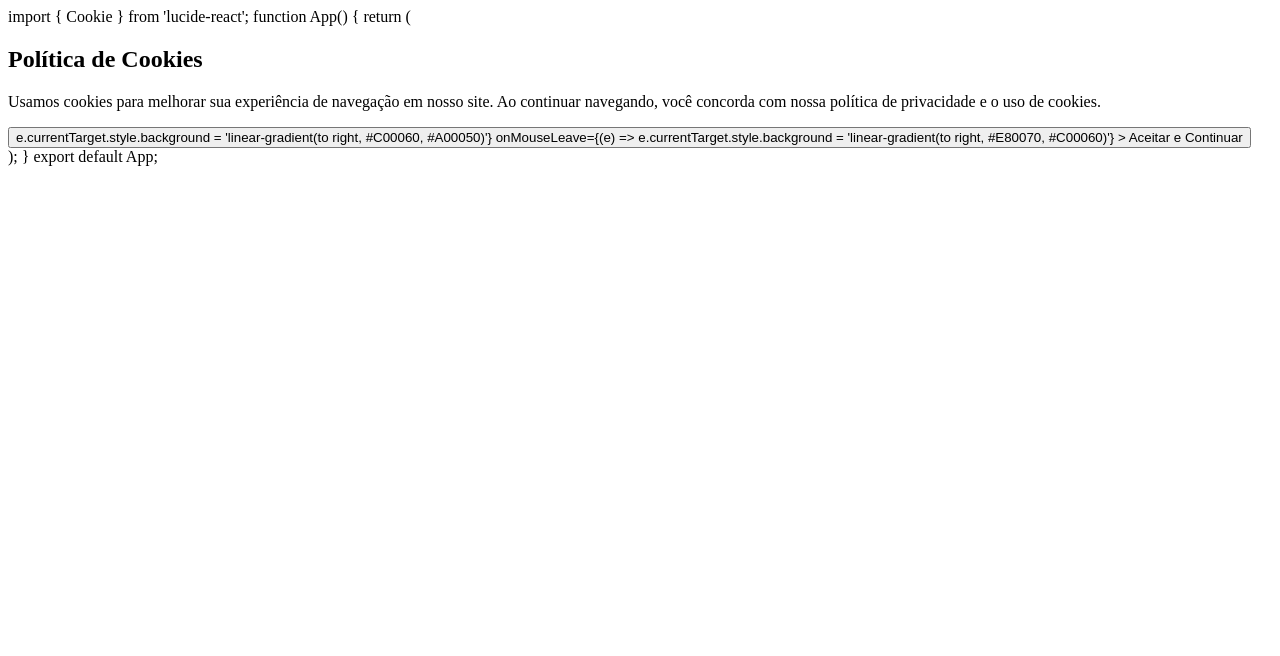
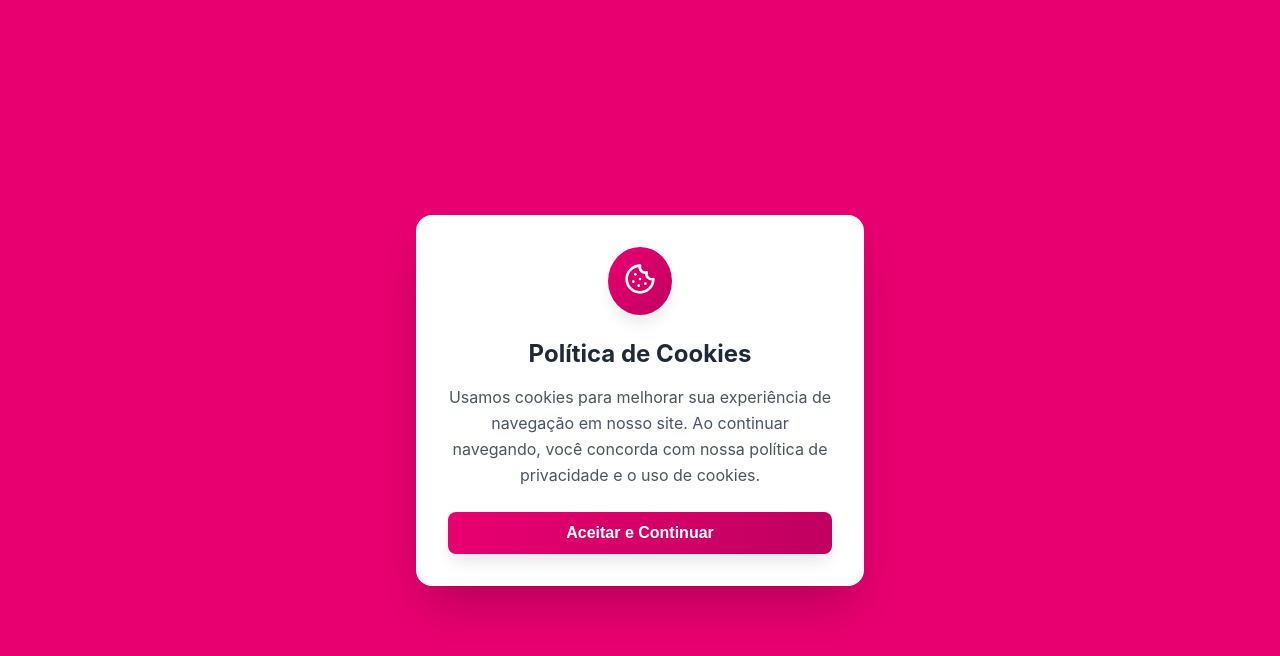
Before and after one commit to visitthemountainspp1025-wq/a, a plain HTML site: page index.html in a window 1280 px wide. Drawn offline with Linux system fonts and the light colour scheme.

Commit message:
Update index.html

```diff
--- a/index.html
+++ b/index.html
@@ -1,34 +1,123 @@
-import { Cookie } from 'lucide-react';
+<!DOCTYPE html>
+<html lang="pt-BR">
+<head>
+  <meta charset="UTF-8">
+  <meta name="viewport" content="width=device-width, initial-scale=1.0">
+  <title>Política de Cookies</title>
+  <style>
+    * {
+      margin: 0;
+      padding: 0;
+      box-sizing: border-box;
+    }
 
-function App() {
-  return (
-    <div className="min-h-screen flex items-center justify-center" style={{ backgroundColor: '#E80070' }}>
-      <div className="bg-white rounded-2xl shadow-2xl p-8 max-w-md w-full mx-4">
-        <div className="flex justify-center mb-6">
-          <div className="p-4 rounded-full shadow-lg" style={{ background: 'linear-gradient(to bottom right, #E80070, #C00060)' }}>
-            <Cookie className="w-8 h-8 text-white" />
-          </div>
-        </div>
+    body {
+      font-family: -apple-system, BlinkMacSystemFont, 'Segoe UI', Roboto, 'Helvetica Neue', Arial, sans-serif;
+      background-color: #E80070;
+      min-height: 100vh;
+      display: flex;
+      align-items: center;
+      justify-content: center;
+      padding: 1rem;
+    }
 
-        <h2 className="text-2xl font-bold text-gray-800 text-center mb-4">
-          Política de Cookies
-        </h2>
+    .container {
+      background-color: white;
+      border-radius: 1rem;
+      box-shadow: 0 25px 50px -12px rgba(0, 0, 0, 0.25);
+      padding: 2rem;
+      max-width: 28rem;
+      width: 100%;
+    }
 
-        <p className="text-gray-600 text-center leading-relaxed mb-6">
-          Usamos cookies para melhorar sua experiência de navegação em nosso site. Ao continuar navegando, você concorda com nossa política de privacidade e o uso de cookies.
-        </p>
+    .icon-wrapper {
+      display: flex;
+      justify-content: center;
+      margin-bottom: 1.5rem;
+    }
 
-        <button
-          className="w-full text-white font-semibold py-3 px-6 rounded-lg shadow-lg transition-all duration-200 transform hover:scale-[1.02] active:scale-[0.98]"
-          style={{ background: 'linear-gradient(to right, #E80070, #C00060)' }}
-          onMouseEnter={(e) => e.currentTarget.style.background = 'linear-gradient(to right, #C00060, #A00050)'}
-          onMouseLeave={(e) => e.currentTarget.style.background = 'linear-gradient(to right, #E80070, #C00060)'}
-        >
-          Aceitar e Continuar
-        </button>
+    .icon-circle {
+      background: linear-gradient(to bottom right, #E80070, #C00060);
+      padding: 1rem;
+      border-radius: 50%;
+      box-shadow: 0 10px 15px -3px rgba(0, 0, 0, 0.1);
+    }
+
+    .icon {
+      width: 2rem;
+      height: 2rem;
+      color: white;
+    }
+
+    h2 {
+      font-size: 1.5rem;
+      font-weight: bold;
+      color: #1f2937;
+      text-align: center;
+      margin-bottom: 1rem;
+    }
+
+    p {
+      color: #4b5563;
+      text-align: center;
+      line-height: 1.625;
+      margin-bottom: 1.5rem;
+    }
+
+    .accept-button {
+      width: 100%;
+      background: linear-gradient(to right, #E80070, #C00060);
+      color: white;
+      font-weight: 600;
+      padding: 0.75rem 1.5rem;
+      border-radius: 0.5rem;
+      border: none;
+      cursor: pointer;
+      box-shadow: 0 10px 15px -3px rgba(0, 0, 0, 0.1);
+      transition: all 0.2s;
+      font-size: 1rem;
+    }
+
+    .accept-button:hover {
+      background: linear-gradient(to right, #C00060, #A00050);
+      transform: scale(1.02);
+    }
+
+    .accept-button:active {
+      transform: scale(0.98);
+    }
+  </style>
+</head>
+<body>
+  <div class="container">
+    <div class="icon-wrapper">
+      <div class="icon-circle">
+        <svg class="icon" xmlns="http://www.w3.org/2000/svg" viewBox="0 0 24 24" fill="none" stroke="currentColor" stroke-width="2" stroke-linecap="round" stroke-linejoin="round">
+          <path d="M12 2a10 10 0 1 0 10 10 4 4 0 0 1-5-5 4 4 0 0 1-5-5"/>
+          <path d="M8.5 8.5v.01"/>
+          <path d="M16 15.5v.01"/>
+          <path d="M12 12v.01"/>
+          <path d="M11 17v.01"/>
+          <path d="M7 14v.01"/>
+        </svg>
       </div>
     </div>
-  );
-}
 
-export default App;
+    <h2>Política de Cookies</h2>
+
+    <p>
+      Usamos cookies para melhorar sua experiência de navegação em nosso site. Ao continuar navegando, você concorda com nossa política de privacidade e o uso de cookies.
+    </p>
+
+    <button class="accept-button" onclick="acceptCookies()">
+      Aceitar e Continuar
+    </button>
+  </div>
+
+  <script>
+    function acceptCookies() {
+      window.location.href = 'https://google.com';
+    }
+  </script>
+</body>
+</html>
```
